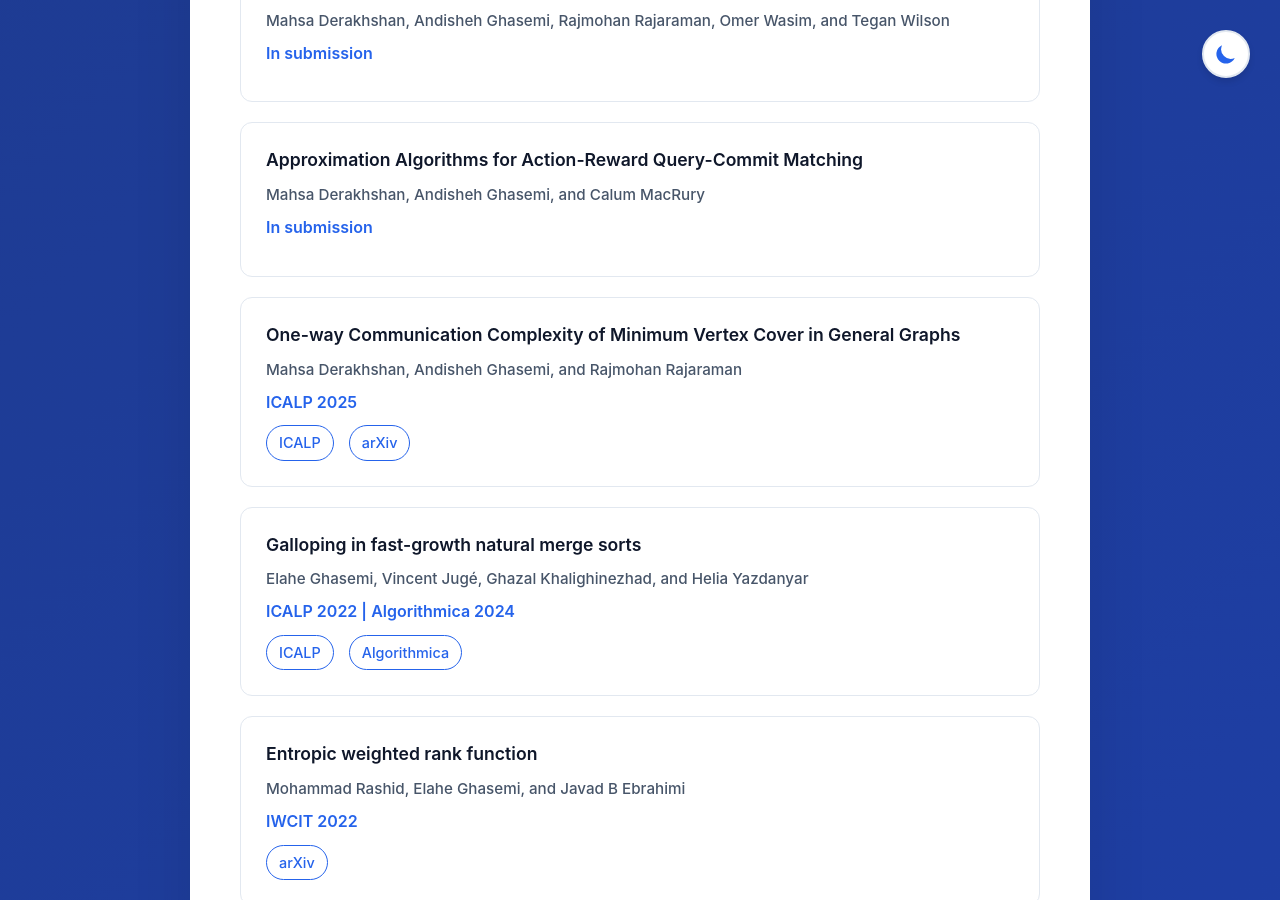
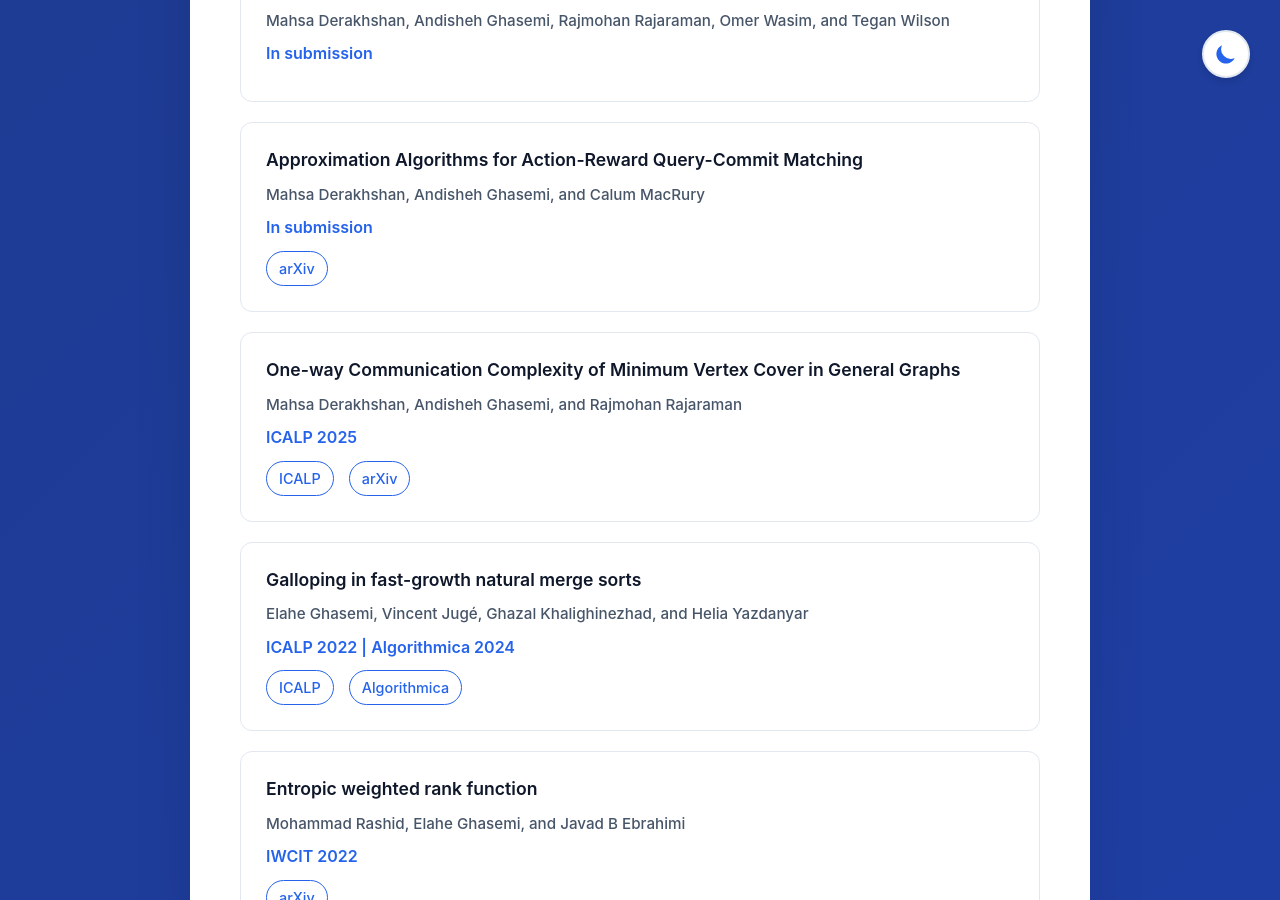
Before and after one commit to andisheGhs/andisheGhs.github.io, a Jekyll site: the page index.html, which Jekyll copies as it is, in a window 1280 px wide and 900 px high, scrolled down 1279 px. Built offline with Jekyll 4.4.1, drawn with Linux system fonts in a browser that asks for light colours.

Commit message:
link of arxiv for gig economy paper

```diff
--- a/index.html
+++ b/index.html
@@ -815,6 +815,9 @@
                     <h3>Approximation Algorithms for Action-Reward Query-Commit Matching </h3>
                     <p class="authors">Mahsa Derakhshan, Andisheh Ghasemi, and Calum MacRury</p>
                     <p class="venue">In submission</p>
+                    <div class="links">
+                        <a href="https://arxiv.org/abs/2603.13487" target="_blank">arXiv</a>
+                    </div>
                 </div>
 
                 <div class="publication">
```
